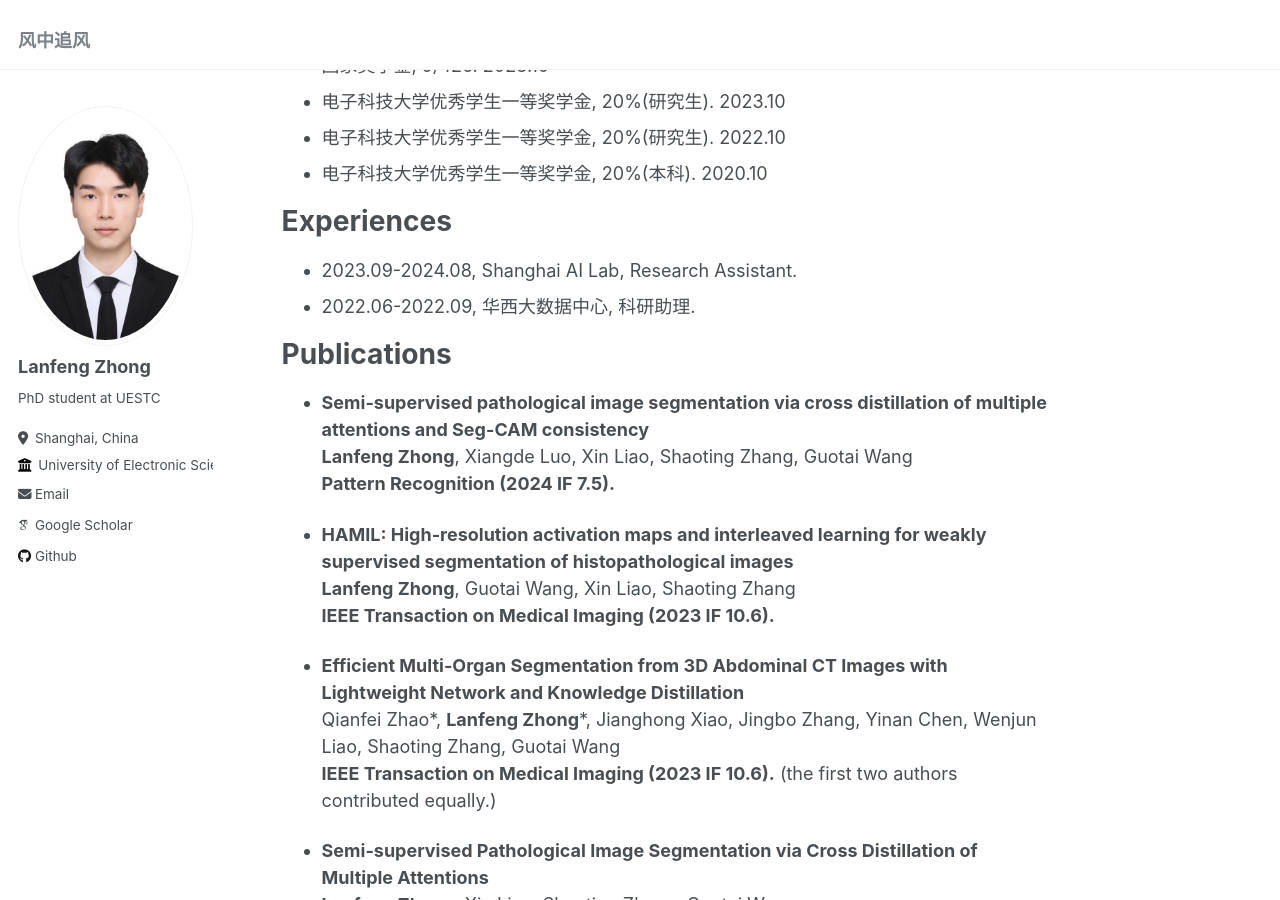
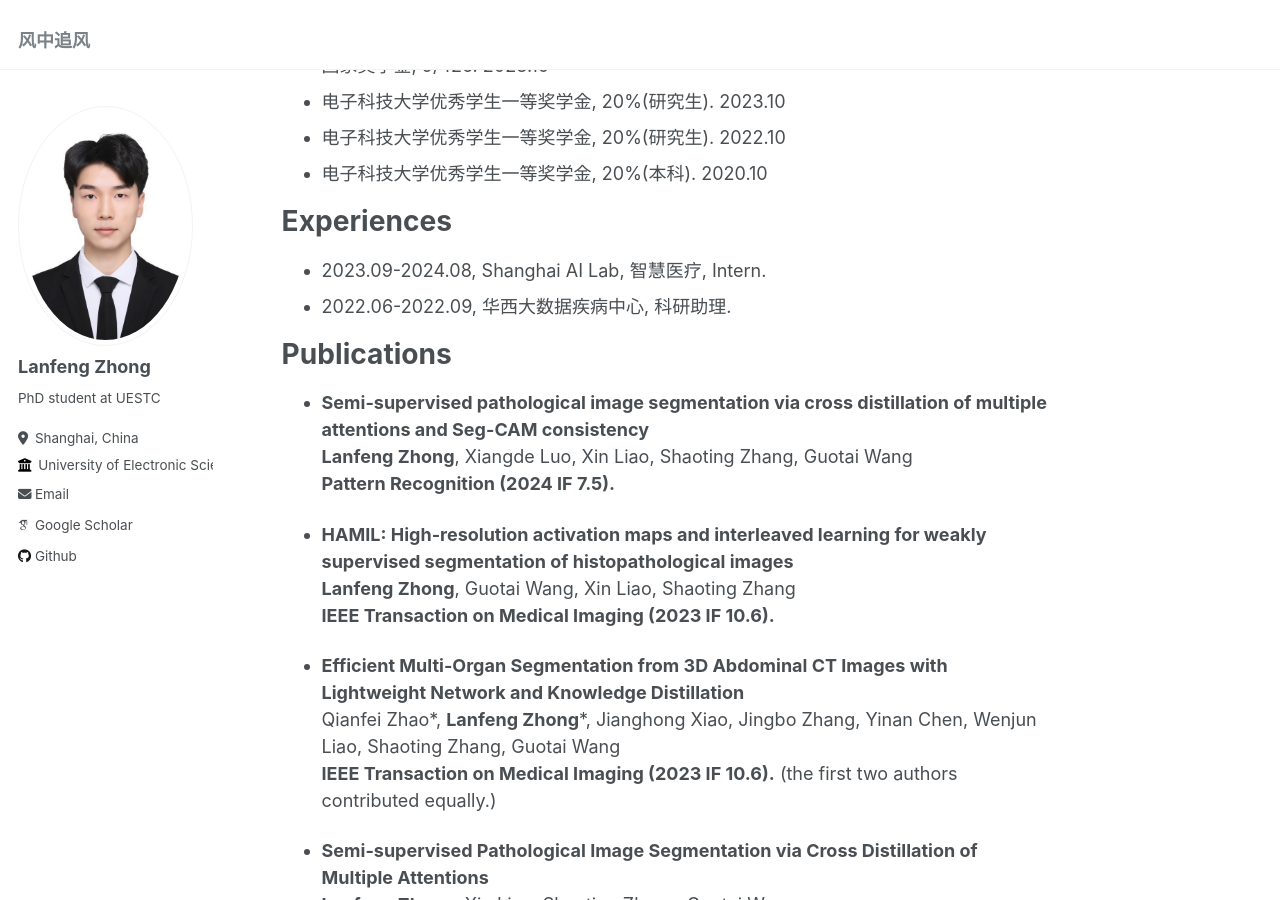
Before and after one commit to lanfz2000/lanfz2000.github.io, a Jekyll site: the page built from _pages/about.md, in a window 1280 px wide and 900 px high, scrolled down 398 px. Built offline with Jekyll 4.4.1, drawn with Linux system fonts in a browser that asks for light colours; some web fonts are replaced.

Commit message:
Update about.md

```diff
--- a/_pages/about.md
+++ b/_pages/about.md
@@ -20,8 +20,8 @@ About me
 - 电子科技大学优秀学生一等奖学金, 20%(本科). 2020.10
 
 # Experiences
-- 2023.09-2024.08, Shanghai AI Lab, Research Assistant.
-- 2022.06-2022.09, 华西大数据中心, 科研助理.
+- 2023.09-2024.08, Shanghai AI Lab, 智慧医疗, Intern.
+- 2022.06-2022.09, 华西大数据疾病中心, 科研助理.
 
 # Publications
 - **Semi-supervised pathological image segmentation via cross distillation of multiple attentions and Seg-CAM consistency**
```
